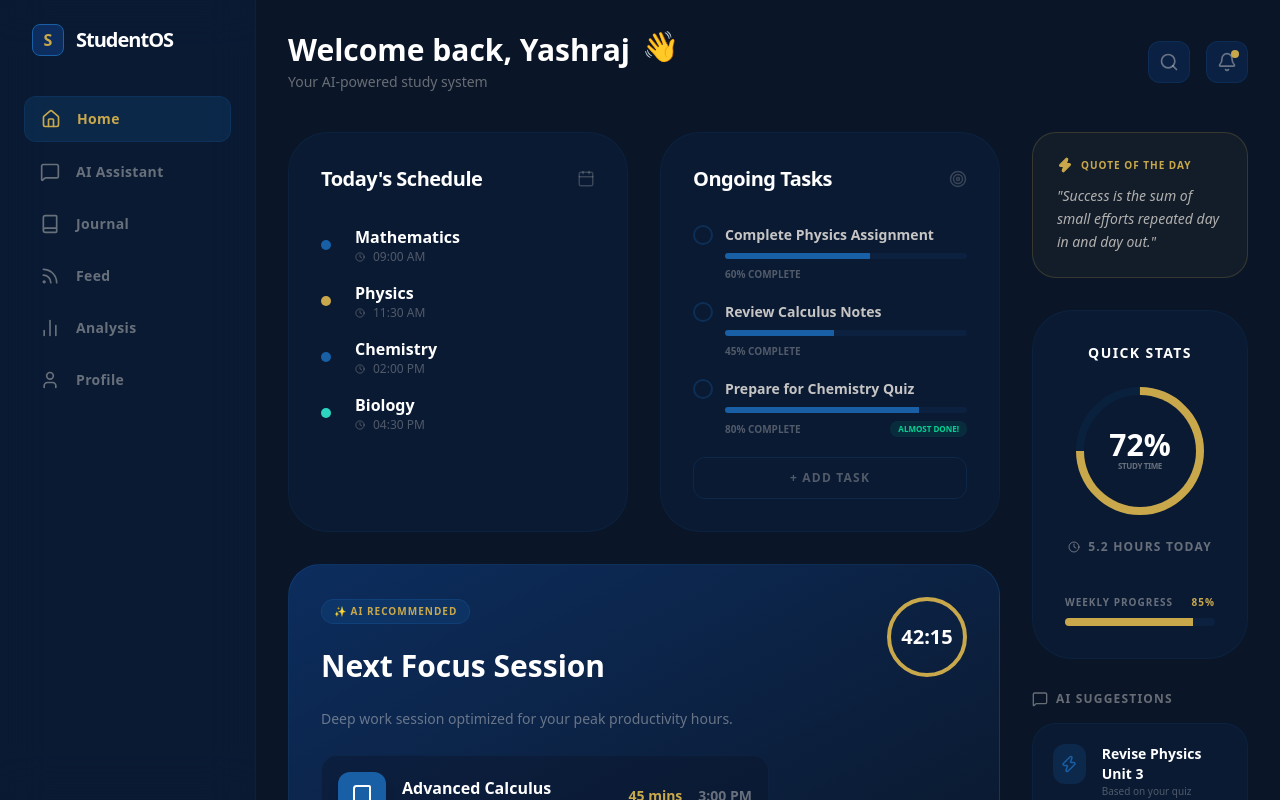
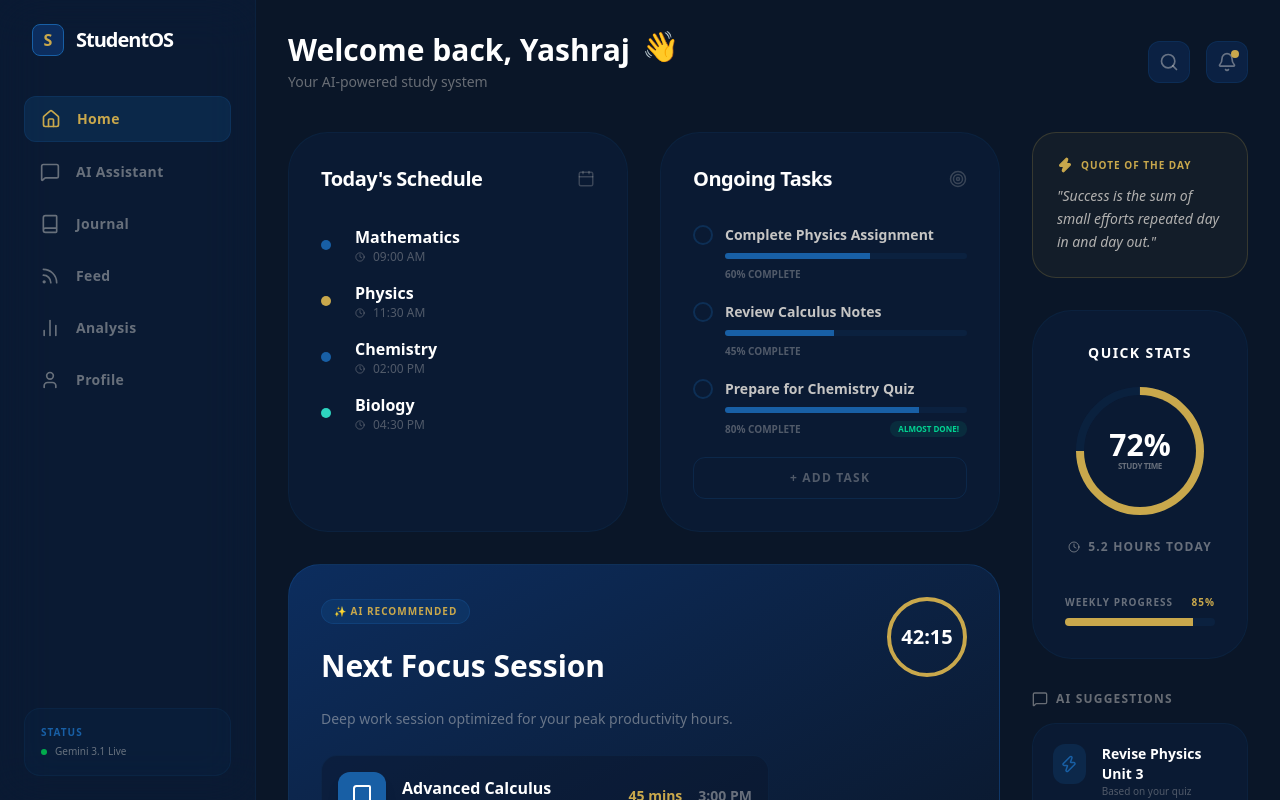
Before and after one commit to ManojKumarPatel-13/StudentOS, a Next.js app: page /dashboard in a window 1280 px wide. Shown: the top 800 px of the page. Built offline with nearby package versions, Linux system fonts and the light colour scheme; no server answers.

Commit message:
Make Shared Sidebar

```diff
--- a/src/app/dashboard/layout.js
+++ b/src/app/dashboard/layout.js
@@ -1,27 +1,13 @@
 import React from 'react';
+import Sidebar from '../../components/shared/sidebar';
 import { Home, MessageSquare, Book, Rss, BarChart2, User, Search, Bell } from 'lucide-react';
 
 export default function DashboardLayout({ children }) {
     return (
         <div className="flex min-h-screen bg-[#0A1628] text-white font-sans">
             {/* SIDEBAR */}
-            <aside className="w-64 border-r border-[#185FA5]/10 bg-[#0C2D5E]/20 backdrop-blur-xl p-6 flex flex-col fixed h-full">
-                <div className="flex items-center gap-3 mb-10 px-2">
-                    <div className="w-8 h-8 bg-[#0C2D5E] border border-[#185FA5] rounded-lg flex items-center justify-center">
-                        <span className="font-bold text-[#C9A84C]">S</span>
-                    </div>
-                    <span className="text-xl font-black tracking-tighter">StudentOS</span>
-                </div>
+            <Sidebar activePage="home" />
 
-                <nav className="space-y-2 flex-grow">
-                    <NavItem icon={<Home size={20} />} label="Home" active />
-                    <NavItem icon={<MessageSquare size={20} />} label="AI Assistant" />
-                    <NavItem icon={<Book size={20} />} label="Journal" />
-                    <NavItem icon={<Rss size={20} />} label="Feed" />
-                    <NavItem icon={<BarChart2 size={20} />} label="Analysis" />
-                    <NavItem icon={<User size={20} />} label="Profile" />
-                </nav>
-            </aside>
 
             {/* MAIN CONTENT AREA */}
             <main className="flex-grow ml-64 p-8">
--- a/src/app/dashboard/page.js
+++ b/src/app/dashboard/page.js
@@ -1,12 +1,12 @@
 "use client";
 import React from 'react';
 import { Calendar, CheckCircle2, Zap, Play, Target, Book, Clock, MessageSquare } from 'lucide-react';
+import Sidebar from '../../components/shared/sidebar';
 import { motion } from 'framer-motion';
 
 export default function Dashboard() {
     return (
         <div className="grid grid-cols-12 gap-8">
-
             {/* LEFT & CENTER: CORE CONTENT (9 Columns) */}
             <div className="col-span-9 space-y-8">
 
--- /dev/null
+++ b/src/components/shared/sidebar.js
@@ -0,0 +1,54 @@
+'use client';
+import React from 'react';
+import { useRouter } from 'next/navigation';
+import { Home, MessageSquare, Book, Rss, BarChart2, User } from 'lucide-react';
+
+export default function Sidebar({ activePage }) {
+    const router = useRouter();
+
+    const menuItems = [
+        { icon: <Home size={20} />, label: "Home", path: "/dashboard", id: "home" },
+        { icon: <MessageSquare size={20} />, label: "AI Assistant", path: "/assistant", id: "assistant" },
+        { icon: <Book size={20} />, label: "Journal", path: "/journal", id: "journal" },
+        { icon: <Rss size={20} />, label: "Feed", path: "/feed", id: "feed" },
+        { icon: <BarChart2 size={20} />, label: "Analysis", path: "/analysis", id: "analysis" },
+        { icon: <User size={20} />, label: "Profile", path: "/profile", id: "profile" },
+    ];
+
+    return (
+        <aside className="w-64 border-r border-[#185FA5]/10 bg-[#0C2D5E]/20 backdrop-blur-xl p-6 flex flex-col fixed h-full z-50">
+            {/* LOGO */}
+            <div className="flex items-center gap-3 mb-10 px-2 cursor-pointer" onClick={() => router.push('/dashboard')}>
+                <div className="w-8 h-8 bg-[#0C2D5E] border border-[#185FA5] rounded-lg flex items-center justify-center">
+                    <span className="font-bold text-[#C9A84C]">S</span>
+                </div>
+                <span className="text-xl font-black tracking-tighter text-white">StudentOS</span>
+            </div>
+
+            {/* NAV ITEMS */}
+            <nav className="space-y-2 flex-grow">
+                {menuItems.map((item) => (
+                    <div
+                        key={item.id}
+                        onClick={() => router.push(item.path)}
+                        className={`flex items-center gap-4 px-4 py-3 rounded-xl cursor-pointer transition-all ${activePage === item.id
+                                ? 'bg-[#185FA5]/20 text-[#C9A84C] border border-[#185FA5]/20'
+                                : 'text-[#F5F0E8]/40 hover:bg-white/5 hover:text-white'
+                            }`}
+                    >
+                        {item.icon}
+                        <span className="font-bold text-sm tracking-wide">{item.label}</span>
+                    </div>
+                ))}
+            </nav>
+
+            {/* SYSTEM STATUS (Optional but looks cool) */}
+            <div className="mt-auto p-4 bg-[#185FA5]/5 rounded-2xl border border-[#185FA5]/10">
+                <p className="text-[10px] text-[#185FA5] font-black uppercase tracking-widest mb-1">Status</p>
+                <p className="text-[10px] text-[#F5F0E8]/40 flex items-center gap-2">
+                    <span className="w-1.5 h-1.5 bg-green-500 rounded-full animate-pulse"></span> Gemini 3.1 Live
+                </p>
+            </div>
+        </aside>
+    );
+}
```
